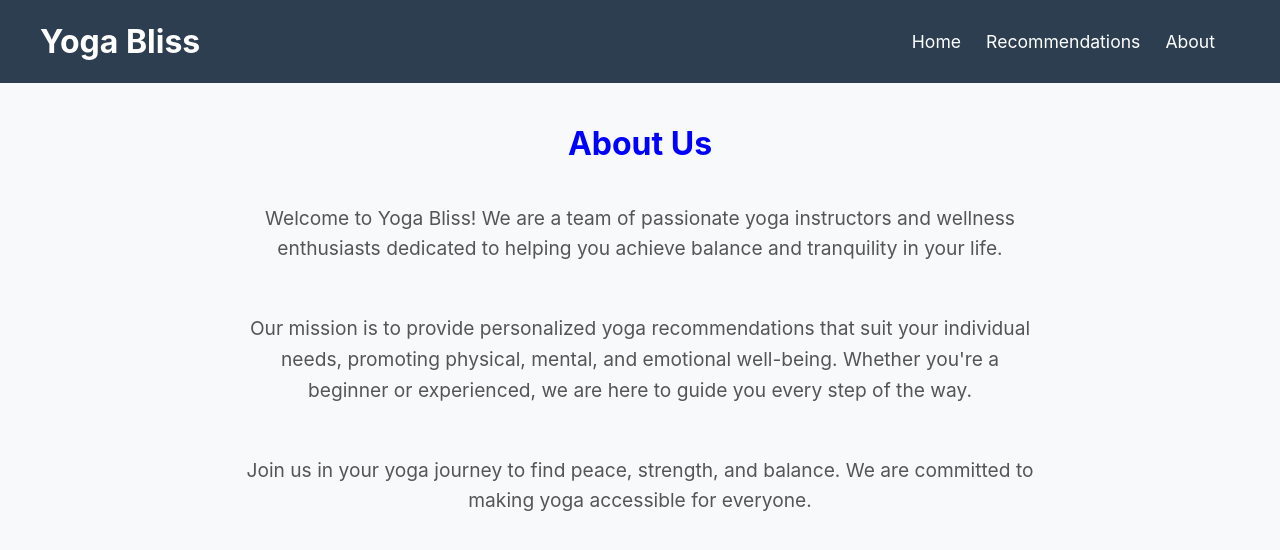
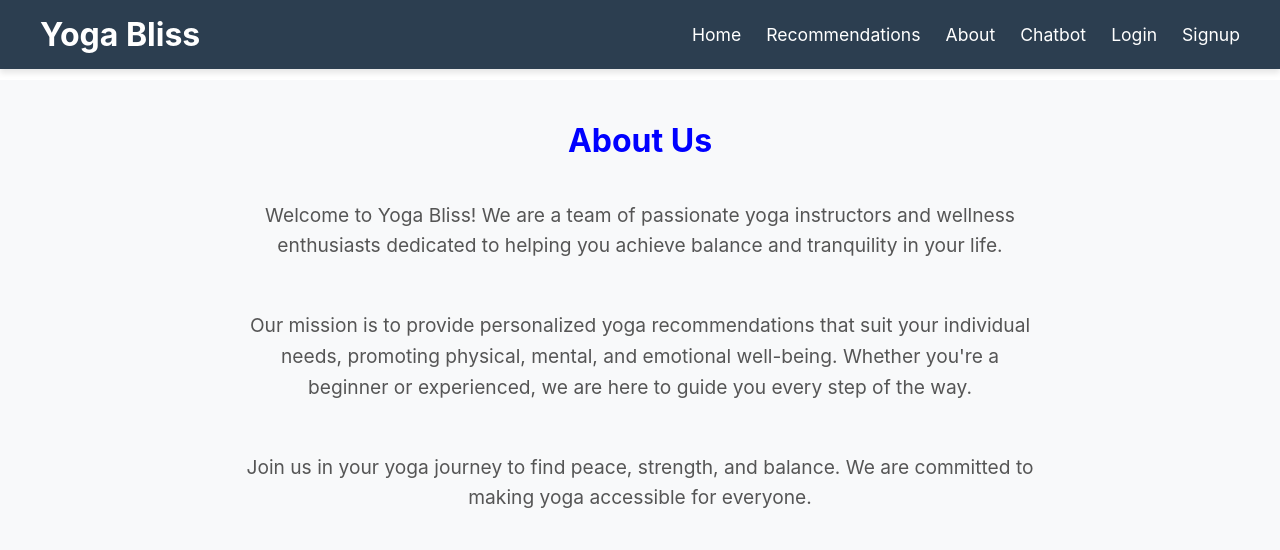
Before and after one commit to Invincible1602/AyurYoga, a React (Create React App) app in the folder yoga-website/: page /about in a window 1280 px wide. Shown: the top 550 px of the page. Built offline with nearby package versions, Linux system fonts and the light colour scheme; no server answers.

Commit message:
Refactor App.js and screens to add a Layout component for consistent navigation styling

```diff
--- a/yoga-website/src/App.js
+++ b/yoga-website/src/App.js
@@ -8,11 +8,13 @@ import SignupScreen from './screens/SignupScreen';
 import Chatbot from './screens/Chatbot';
 import { AuthProvider } from './utils/AuthProvider';
 import ProtectedRoute from './utils/ProtectedRoute';
+import Layout from './components/Layout';
 
 function App() {
   return (
     <AuthProvider>
       <Router>
+        <Layout>
           <Routes>
             <Route path="/" element={<HomePage />} />
             <Route path="/about" element={<About />} />
@@ -35,6 +37,7 @@ function App() {
               }
             />
           </Routes>
+        </Layout>
       </Router>
     </AuthProvider>
   );
--- /dev/null
+++ b/yoga-website/src/components/Layout.js
@@ -0,0 +1,20 @@
+import React from 'react';
+import { useLocation } from 'react-router-dom';
+import Navbar from './Navbar';
+
+const Layout = ({ children }) => {
+  const location = useLocation();
+
+  const hideNavbarPaths = ['/login', '/signup'];
+
+  return (
+    <>
+      {!hideNavbarPaths.includes(location.pathname) && <Navbar />}
+      <div style={{ paddingTop: hideNavbarPaths.includes(location.pathname) ? '0px' : '80px' }}>
+        {children}
+      </div>
+    </>
+  );
+};
+
+export default Layout;
--- /dev/null
+++ b/yoga-website/src/components/Navbar.js
@@ -0,0 +1,99 @@
+import React, { useContext } from 'react';
+import { Link, useNavigate } from 'react-router-dom';
+import { AuthContext } from '../utils/AuthProvider';
+
+const Navbar = () => {
+  const { user, setUser } = useContext(AuthContext);
+  const navigate = useNavigate();
+  const userEmail = user ? (user.email || user.sub) : null;
+
+  const handleLogout = () => {
+    localStorage.removeItem('token'); // Remove JWT token
+    setUser(null); // Clear user context
+    alert('Logged out successfully!');
+    navigate('/login');
+  };
+
+  const styles = {
+    navbar: {
+      backgroundColor: '#2c3e50',
+      padding: '15px 30px',
+      boxShadow: '0 4px 6px rgba(0, 0, 0, 0.1)',
+      position: 'fixed',
+      top: 0,
+      left: 0,
+      right: 0,
+      zIndex: 1000,
+    },
+    navbarContent: {
+      maxWidth: '1200px',
+      margin: '0 auto',
+      display: 'flex',
+      alignItems: 'center',
+      justifyContent: 'space-between',
+    },
+    navbarBrand: {
+      fontSize: '2rem',
+      color: '#fff',
+      textDecoration: 'none',
+      fontWeight: 'bold',
+    },
+    navLinks: {
+      listStyle: 'none',
+      display: 'flex',
+      padding: 0,
+      margin: 0,
+    },
+    navLink: {
+      color: '#fff',
+      fontSize: '1.1rem',
+      textDecoration: 'none',
+      marginLeft: '25px',
+      transition: 'color 0.3s ease',
+      cursor: 'pointer',
+    },
+  };
+
+  return (
+    <nav style={styles.navbar}>
+      <div style={styles.navbarContent}>
+        <Link to="/" style={styles.navbarBrand}>Yoga Bliss</Link>
+        <ul style={styles.navLinks}>
+          <li>
+            <Link to="/" style={styles.navLink}>Home</Link>
+          </li>
+          <li>
+            <Link to="/recommender" style={styles.navLink}>Recommendations</Link>
+          </li>
+          <li>
+            <Link to="/about" style={styles.navLink}>About</Link>
+          </li>
+          <li>
+            <Link to="/chatbot" style={styles.navLink}>Chatbot</Link>
+          </li>
+          {userEmail ? (
+            <>
+              <li>
+                <span style={styles.navLink} onClick={handleLogout}>Logout</span>
+              </li>
+              <li>
+                <span style={styles.navLink}>Welcome, {userEmail}</span>
+              </li>
+            </>
+          ) : (
+            <>
+              <li>
+                <Link to="/login" style={styles.navLink}>Login</Link>
+              </li>
+              <li>
+                <Link to="/signup" style={styles.navLink}>Signup</Link>
+              </li>
+            </>
+          )}
+        </ul>
+      </div>
+    </nav>
+  );
+};
+
+export default Navbar;
--- a/yoga-website/src/screens/About.js
+++ b/yoga-website/src/screens/About.js
@@ -71,24 +71,6 @@ const About = () => {
 
   return (
     <>
-      {/* Navbar */}
-      <div style={styles.navbar}>
-        <div style={{ maxWidth: '1200px', margin: '0 auto', display: 'flex', alignItems: 'center' }}>
-          <Link to="/" style={styles.navbarBrand}>Yoga Bliss</Link>
-          <ul style={styles.navLinks}>
-            <li>
-              <Link to="/" style={styles.navLink}>Home</Link>
-            </li>
-            <li>
-              <Link to="/recommender" style={styles.navLink}>Recommendations</Link>
-            </li>
-            <li>
-              <Link to="/about" style={styles.navLink}>About</Link>
-            </li>
-          </ul>
-        </div>
-      </div>
-
       {/* About Content */}
       <div style={styles.container}>
         <h1 style={styles.heading}>About Us</h1>
--- a/yoga-website/src/screens/HomePage.js
+++ b/yoga-website/src/screens/HomePage.js
@@ -111,47 +111,7 @@ const HomePage = () => {
 
   return (
     <>
-      {/* Navbar */}
-      <nav style={styles.navbar}>
-        <div style={styles.navbarContent}>
-          <Link to="/" style={styles.navbarBrand}>Yoga Bliss</Link>
-          <ul style={styles.navLinks}>
-            <li>
-              <Link to="/" style={styles.navLink}>Home</Link>
-            </li>
-            <li>
-              <Link to="/recommender" style={styles.navLink}>Recommendations</Link>
-            </li>
-            <li>
-              <Link to="/about" style={styles.navLink}>About</Link>
-            </li>
-            <li>
-              <Link to="/chatbot" style={styles.navLink}>Chatbot</Link>
-            </li>
-            {userEmail ? (
-              <>
-                <li>
-                  <span style={{ ...styles.navLink, cursor: 'pointer' }} onClick={handleLogout}>Logout</span>
-                </li>
-                <li>
-                  <span style={styles.navLink}>Welcome, {userEmail}</span>
-                </li>
-              </>
-            ) : (
-              <>
-                <li>
-                  <Link to="/login" style={styles.navLink}>Login</Link>
-                </li>
-                <li>
-                  <Link to="/signup" style={styles.navLink}>Signup</Link>
-                </li>
-              </>
-            )}
-          </ul>
-        </div>
-      </nav>
-
-      <main style={styles.mainContent}>
+     <main style={styles.mainContent}>
         {/* Carousel */}
         <div style={styles.carousel}>
           <Carousel
```
Lines whose indentation alone changed are shown as unchanged.
